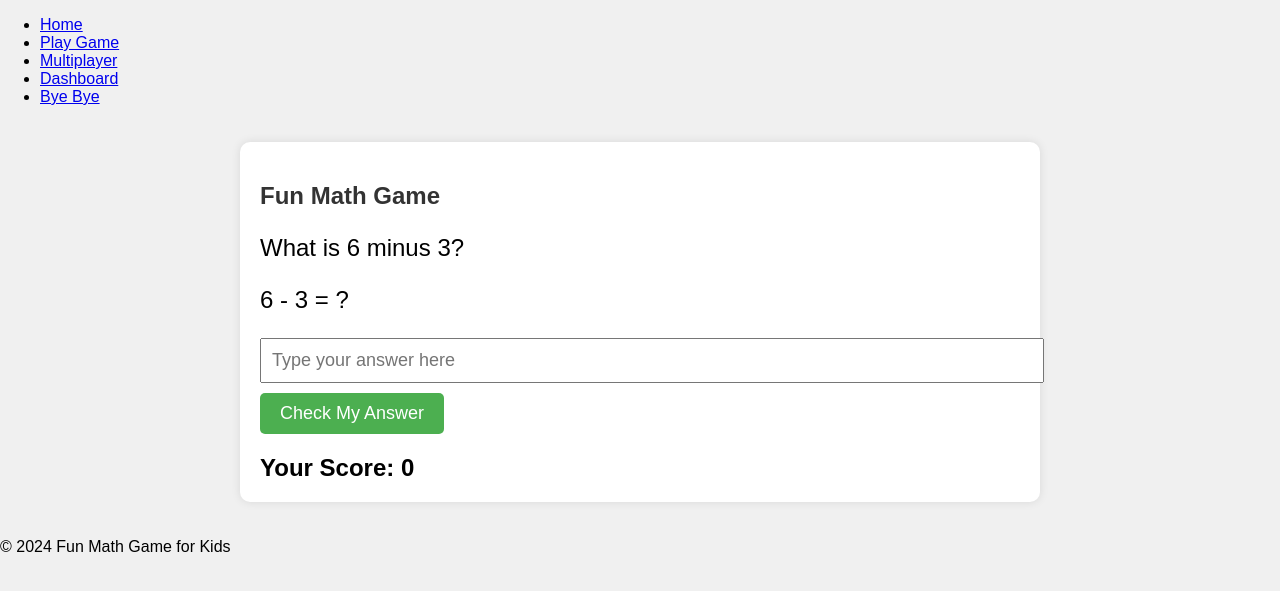
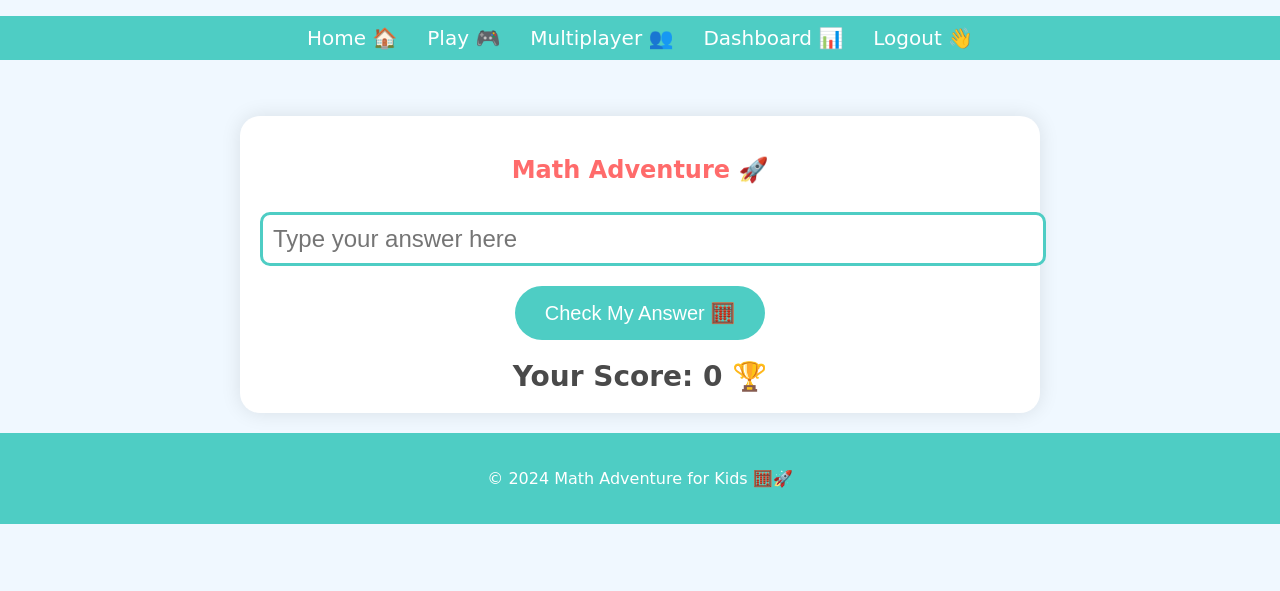
Before and after one commit to renderuas/JuegoMatesNaya, a Flask app: page /play in a window 1280 px wide. Shown: the top 591 px of the page. Run offline with Flask 3, Linux system fonts and the light colour scheme; the visitor is signed in with stand-in values (Sample User, id 1); data comes from the database, SQL or seed files in the repository; some libraries are stand-ins or nearby versions.

Commit message:
Agent step completed: Update the user interface to be more child-friendly and attractive for 8-year-old children

```diff
--- a/static/css/style.css
+++ b/static/css/style.css
@@ -1,6 +1,6 @@
 body {
-    font-family: 'Arial', sans-serif;
-    background-color: #f0f0f0;
+    font-family: 'Comic Sans MS', cursive, sans-serif;
+    background-color: #f0f8ff;
     margin: 0;
     padding: 0;
 }
@@ -12,87 +12,112 @@
 }
 
 h1, h2, h3 {
-    color: #333;
+    color: #ff6b6b;
+    text-align: center;
 }
 
 .game-container {
-    background-color: #fff;
-    border-radius: 10px;
+    background-color: #ffffff;
+    border-radius: 20px;
     padding: 20px;
-    box-shadow: 0 0 10px rgba(0, 0, 0, 0.1);
+    box-shadow: 0 0 20px rgba(0, 0, 0, 0.1);
+    margin-top: 20px;
 }
 
 .problem {
-    font-size: 24px;
+    font-size: 28px;
     margin-bottom: 20px;
+    text-align: center;
+    color: #4a4a4a;
 }
 
 .answer-input {
-    font-size: 18px;
+    font-size: 24px;
     padding: 10px;
     width: 100%;
-    margin-bottom: 10px;
+    margin-bottom: 20px;
+    border: 3px solid #4ecdc4;
+    border-radius: 10px;
 }
 
 .submit-btn, .next-btn {
-    background-color: #4CAF50;
+    background-color: #4ecdc4;
     color: white;
-    padding: 10px 20px;
+    padding: 15px 30px;
     border: none;
-    border-radius: 5px;
+    border-radius: 50px;
     cursor: pointer;
-    font-size: 18px;
+    font-size: 20px;
+    transition: background-color 0.3s ease;
+    display: block;
+    margin: 0 auto;
 }
 
 .submit-btn:hover, .next-btn:hover {
-    background-color: #45a049;
+    background-color: #45b7aa;
 }
 
 .feedback {
     margin-top: 20px;
-    font-size: 18px;
+    font-size: 24px;
+    text-align: center;
 }
 
 .correct {
-    color: #4CAF50;
+    color: #4ecdc4;
 }
 
 .incorrect {
-    color: #f44336;
+    color: #ff6b6b;
 }
 
 .score {
-    font-size: 24px;
+    font-size: 28px;
     font-weight: bold;
     margin-top: 20px;
+    text-align: center;
+    color: #4a4a4a;
 }
 
-/* Dashboard styles */
-.dashboard-container {
-    background-color: #fff;
-    border-radius: 10px;
-    padding: 20px;
-    box-shadow: 0 0 10px rgba(0, 0, 0, 0.1);
+nav ul {
+    list-style-type: none;
+    padding: 0;
+    display: flex;
+    justify-content: center;
+    background-color: #4ecdc4;
+    padding: 10px 0;
 }
 
-.dashboard-summary, .dashboard-difficulty, .dashboard-recent {
-    margin-bottom: 30px;
+nav ul li {
+    margin: 0 15px;
 }
 
-.dashboard-recent ul {
-    list-style-type: none;
-    padding: 0;
+nav ul li a {
+    color: white;
+    text-decoration: none;
+    font-size: 20px;
+    transition: color 0.3s ease;
 }
 
-.dashboard-recent li {
-    margin-bottom: 10px;
+nav ul li a:hover {
+    color: #ff6b6b;
 }
 
-.dashboard-difficulty ul {
-    list-style-type: none;
-    padding: 0;
+footer {
+    text-align: center;
+    padding: 20px 0;
+    background-color: #4ecdc4;
+    color: white;
+    font-size: 16px;
 }
 
-.dashboard-difficulty li {
-    margin-bottom: 5px;
+/* Animation for correct answers */
+@keyframes celebrate {
+    0% { transform: scale(1); }
+    50% { transform: scale(1.1); }
+    100% { transform: scale(1); }
 }
+
+.celebrate {
+    animation: celebrate 0.5s ease-in-out;
+}
--- a/templates/base.html
+++ b/templates/base.html
@@ -3,22 +3,24 @@
 <head>
     <meta charset="UTF-8">
     <meta name="viewport" content="width=device-width, initial-scale=1.0">
-    <title>{{ _('Fun Math Game for Kids') }}</title>
+    <title>{{ _('Math Adventure for Kids') }}</title>
     <link rel="stylesheet" href="{{ url_for('static', filename='css/style.css') }}">
+    <link href="https://fonts.googleapis.com/css2?family=Comic+Neue:wght@400;700&display=swap" rel="stylesheet">
+    <script src="https://kit.fontawesome.com/a076d05399.js" crossorigin="anonymous"></script>
 </head>
 <body>
     <header>
         <nav>
             <ul>
-                <li><a href="{{ url_for('index') }}">{{ _('Home') }}</a></li>
+                <li><a href="{{ url_for('index') }}">{{ _('Home') }} 🏠</a></li>
                 {% if current_user.is_authenticated %}
-                    <li><a href="{{ url_for('game.play') }}">{{ _('Play Game') }}</a></li>
-                    <li><a href="{{ url_for('multiplayer.multiplayer') }}">{{ _('Multiplayer') }}</a></li>
-                    <li><a href="{{ url_for('dashboard.dashboard') }}">{{ _('Dashboard') }}</a></li>
-                    <li><a href="{{ url_for('auth.logout') }}">{{ _('Bye Bye') }}</a></li>
+                    <li><a href="{{ url_for('game.play') }}">{{ _('Play') }} 🎮</a></li>
+                    <li><a href="{{ url_for('multiplayer.multiplayer') }}">{{ _('Multiplayer') }} 👥</a></li>
+                    <li><a href="{{ url_for('dashboard.dashboard') }}">{{ _('Dashboard') }} 📊</a></li>
+                    <li><a href="{{ url_for('auth.logout') }}">{{ _('Logout') }} 👋</a></li>
                 {% else %}
-                    <li><a href="{{ url_for('auth.login') }}">{{ _('Come In') }}</a></li>
-                    <li><a href="{{ url_for('auth.register') }}">{{ _('Join Us') }}</a></li>
+                    <li><a href="{{ url_for('auth.login') }}">{{ _('Login') }} 🚀</a></li>
+                    <li><a href="{{ url_for('auth.register') }}">{{ _('Register') }} 📝</a></li>
                 {% endif %}
             </ul>
         </nav>
@@ -29,7 +31,7 @@
     </main>
 
     <footer>
-        <p>&copy; 2024 {{ _('Fun Math Game for Kids') }}</p>
+        <p>&copy; 2024 {{ _('Math Adventure for Kids') }} 🧮🚀</p>
     </footer>
 </body>
 </html>
--- a/templates/game.html
+++ b/templates/game.html
@@ -2,16 +2,16 @@
 
 {% block content %}
 <div class="game-container">
-    <h2>{{ _('Fun Math Game') }}</h2>
+    <h2>{{ _('Math Adventure') }} 🚀</h2>
     <div id="problem" class="problem">
         <p id="text-question"></p>
         <p id="numerical-question"></p>
     </div>
     <input type="text" id="answer" class="answer-input" placeholder="{{ _('Type your answer here') }}">
-    <button id="submit-btn" class="submit-btn">{{ _('Check My Answer') }}</button>
-    <button id="next-btn" class="next-btn" style="display: none;">{{ _('Next Problem') }}</button>
+    <button id="submit-btn" class="submit-btn">{{ _('Check My Answer') }} 🧮</button>
+    <button id="next-btn" class="next-btn" style="display: none;">{{ _('Next Problem') }} ➡️</button>
     <div id="feedback" class="feedback"></div>
-    <div id="score" class="score">{{ _('Your Score: 0') }}</div>
+    <div id="score" class="score">{{ _('Your Score:') }} <span id="score-value">0</span> 🏆</div>
 </div>
 
 <script>
@@ -53,13 +53,13 @@
     .then(data => {
         const feedbackElement = document.getElementById('feedback');
         if (data.correct) {
-            feedbackElement.textContent = '{{ _("¡Muy bien!") }} ' + data.explanation;
-            feedbackElement.className = 'feedback correct';
+            feedbackElement.textContent = '{{ _("Awesome!") }} 🎉 ' + data.explanation;
+            feedbackElement.className = 'feedback correct celebrate';
         } else {
-            feedbackElement.textContent = '{{ _("¡Ups!") }} ' + data.explanation + ' {{ _("¡Inténtalo de nuevo!") }}';
+            feedbackElement.textContent = '{{ _("Oops!") }} 😕 ' + data.explanation + ' {{ _("Let\'s try again!") }}';
             feedbackElement.className = 'feedback incorrect';
         }
-        document.getElementById('score').textContent = '{{ _("Tu puntuación:") }} ' + data.score;
+        document.getElementById('score-value').textContent = data.score;
 
         // Show the "Next" button
         document.getElementById('next-btn').style.display = 'inline-block';
```
Also changed, not shown: translations/es/LC_MESSAGES/messages.po.
